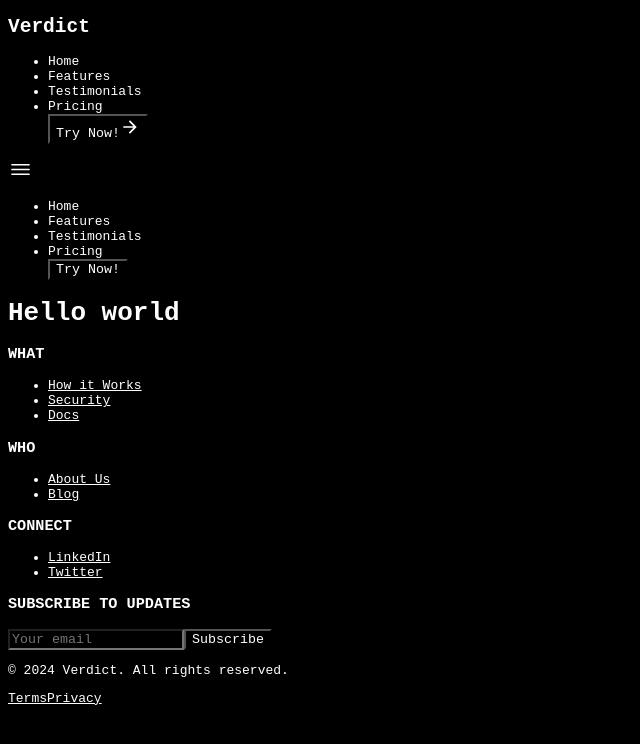
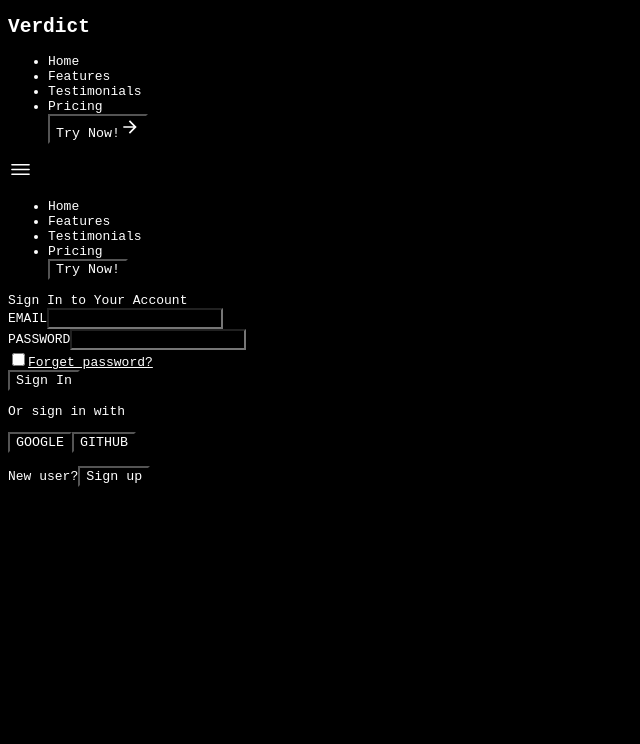
Before and after one commit to Varshap2205/Verdict, a React (Create React App) app: page /Login in a window 1280 px wide. Shown: the top 744 px of the page, without its empty margins (0-640 px from the left). Built offline with nearby package versions, Linux system fonts and the light colour scheme.

Commit message:
Auth page

```diff
--- a/package.json
+++ b/package.json
@@ -6,9 +6,11 @@
     "@testing-library/jest-dom": "^5.17.0",
     "@testing-library/react": "^13.4.0",
     "@testing-library/user-event": "^13.5.0",
+    "nodemon": "^3.1.4",
     "react": "^18.3.1",
     "react-dom": "^18.3.1",
     "react-icons": "^5.3.0",
+    "react-router-dom": "^6.26.1",
     "react-scripts": "5.0.1",
     "web-vitals": "^2.1.4"
   },
--- a/src/App.js
+++ b/src/App.js
@@ -1,9 +1,17 @@
 import React from 'react';
+import { Route,Routes } from 'react-router-dom';
+import Auth from './Auth/Auth';
+import Navbar from './components/Navbar';
+import Footer from './components/Footer';
+import Home from './LandingPage/Home';
 
 function App() {
   return (
     <>
-    <h1>Hello world</h1>
+      <Routes>
+        <Route path="/" element={<Home />} />
+        <Route path="/Login" element={<Auth />} />
+      </Routes>
     </>
   );
 }
--- /dev/null
+++ b/src/Auth/Auth.jsx
@@ -0,0 +1,88 @@
+import React, { useState } from 'react'
+
+const Auth = () => {
+    const [createAccount,setCreateAccount] = useState(false);
+    const [eamil , setEmail] = useState('')
+    const [password , setPassword] = useState('')
+  return (
+    <div className='flex justify-center mt-[5rem] w-full  '>
+       <div className='p-1 w-[22rem] border border-dashed rounded-md '>
+           {createAccount?(
+                 <div className='pl-6 pr-6  ' >
+                 <div className='mt-4 p-1 text-center text-[18px]'>Create Account</div>
+                 <div className='mt-6  mb-2 flex flex-col'>
+                     <label >EMAIL</label>
+                     <input type="email"
+                      value={eamil}
+                      onChange={(e)=>setEmail(e.target.value)}
+                      className='border mt-1 p-1 rounded-sm border-gray-500 focus:outline-none focus:border-orange-400 '
+                     />
+                 </div>
+                 <div className='  flex flex-col'>
+                     <label >PASSWORD</label>
+                     <input type="password"
+                       value={password}
+                       onChange={(e)=>setPassword(e.target.value)}
+                       className='border mt-1 p-1 rounded-sm border-gray-500 focus:outline-none focus:border-orange-400 '
+                     />
+                 </div>
+                 <div className="flex justify-between mt-2">
+                     <input type="checkbox" className='' />
+                     <a href="/forget" className='hover:text-orange-400'>Forget password?</a>
+                 </div>
+                 <button className='p-1 bg-orange-400 w-full rounded-sm mt-2 text-black'>Sign Up</button>
+             <div>
+                 <p className='mt-5 pt-4 font-semibold text-[15px] text-center border-t border-dashed'>Or sign in with </p>
+             <div className='flex flex-col'>
+                 <button className='p-1 bg-orange-400 w-full rounded-sm mt-2 text-black'>GOOGLE</button>
+                 <button className='p-1 bg-orange-400 w-full rounded-sm mt-2 text-black'>GITHUB</button>
+             </div>
+
+             </div>
+         </div>
+            ):(
+                <div className='pl-6 pr-6  ' >
+                    <div className='mt-4 p-1 text-center text-[18px]'>Sign In to Your Account</div>
+                    <div className='mt-6  mb-2 flex flex-col'>
+                        <label >EMAIL</label>
+                        <input type="email"
+                         value={eamil}
+                         onChange={(e)=>setEmail(e.target.value)}
+                         className='border mt-1 p-1 rounded-sm border-gray-500 focus:outline-none focus:border-orange-400 '
+                        />
+                    </div>
+                    <div className='  flex flex-col'>
+                        <label >PASSWORD</label>
+                        <input type="password"
+                          value={password}
+                          onChange={(e)=>setPassword(e.target.value)}
+                          className='border mt-1 p-1 rounded-sm border-gray-500 focus:outline-none focus:border-orange-400 '
+                        />
+                    </div>
+                    <div className="flex justify-between mt-2">
+                        <input type="checkbox" className='' />
+                        <a href="/forget" className='hover:text-orange-400'>Forget password?</a>
+                    </div>
+                    <button className='p-1 bg-orange-400 w-full rounded-sm mt-2 text-black'>Sign In</button>
+                <div>
+                    <p className='mt-5 pt-4 font-semibold text-[15px] text-center border-t border-dashed'>Or sign in with </p>
+                <div className='flex flex-col'>
+                    <button className='p-1 bg-orange-400 w-full rounded-sm mt-2 text-black'>GOOGLE</button>
+                    <button className='p-1 bg-orange-400 w-full rounded-sm mt-2 text-black'>GITHUB</button>
+                </div>
+
+                </div>
+            </div>
+            )}
+
+            <div className='h-[2rem] mt-5 bg-[#161616] justify-center '>
+                <p className='bg-[#161616] text-center'>New user?
+                    <button onClick={()=>setCreateAccount(!createAccount)}  className='p-1 text-orange-400 font-semibold hover:text-blue-500'>{createAccount?"Sign in":"Sign up"}</button>
+                </p>
+            </div>
+        </div>
+    </div>
+  )
+}
+
+export default Auth
--- /dev/null
+++ b/src/LandingPage/Home.jsx
@@ -0,0 +1,13 @@
+import React from 'react'
+import Footer from '../components/Footer'
+
+const Home = () => {
+  return (
+    <div>
+      //add the landig home page
+      <Footer/>
+    </div>
+  )
+}
+
+export default Home
--- a/src/index.js
+++ b/src/index.js
@@ -5,13 +5,16 @@ import App from "./App";
 import reportWebVitals from "./reportWebVitals";
 import Navbar from "./components/Navbar";
 import Footer from "./components/Footer";
+import Auth from "./Auth/Auth";
+import { BrowserRouter } from "react-router-dom";
 
 const root = ReactDOM.createRoot(document.getElementById("root"));
 root.render(
   <React.StrictMode>
     <Navbar />
-    <App />
-    <Footer/>
+    <BrowserRouter>
+      <App />
+    </BrowserRouter>
   </React.StrictMode>
 );
 
```
Also changed, not shown: 1 other file (tests, documents, lock files or other folders).
